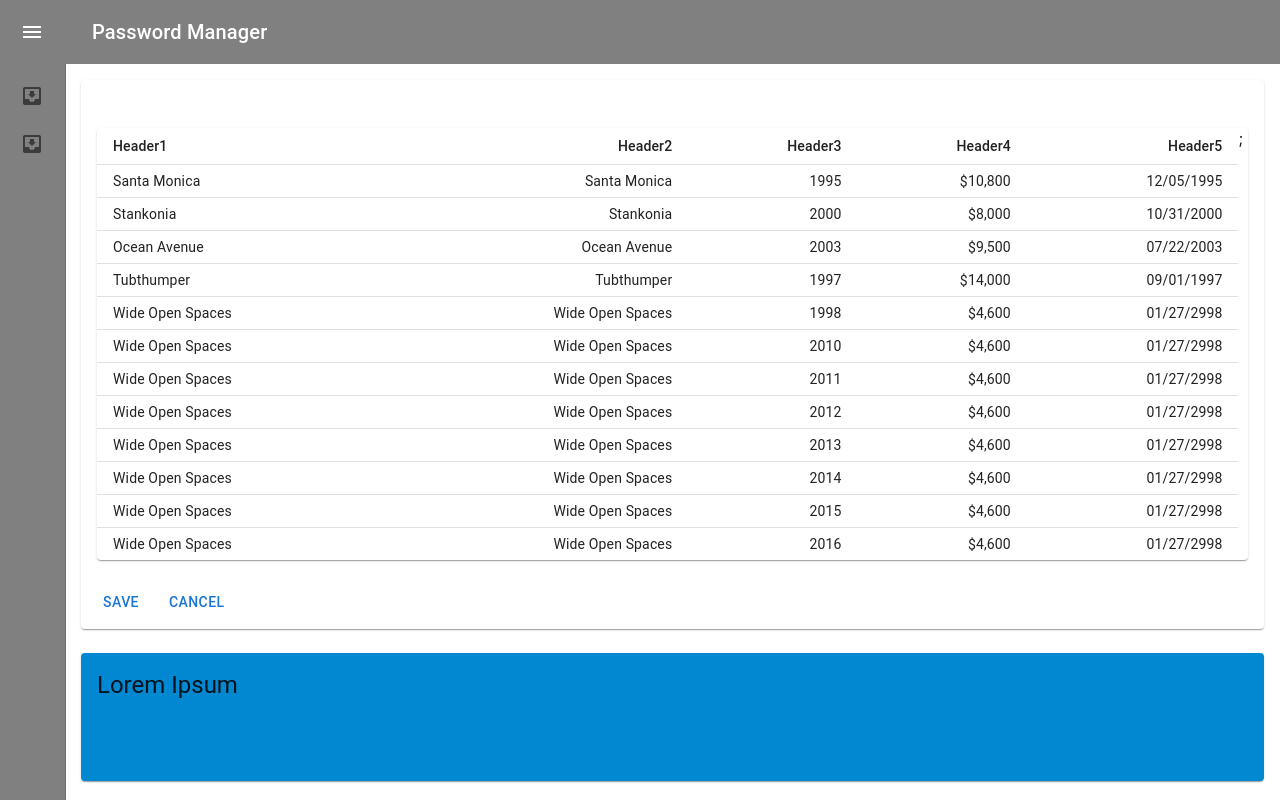
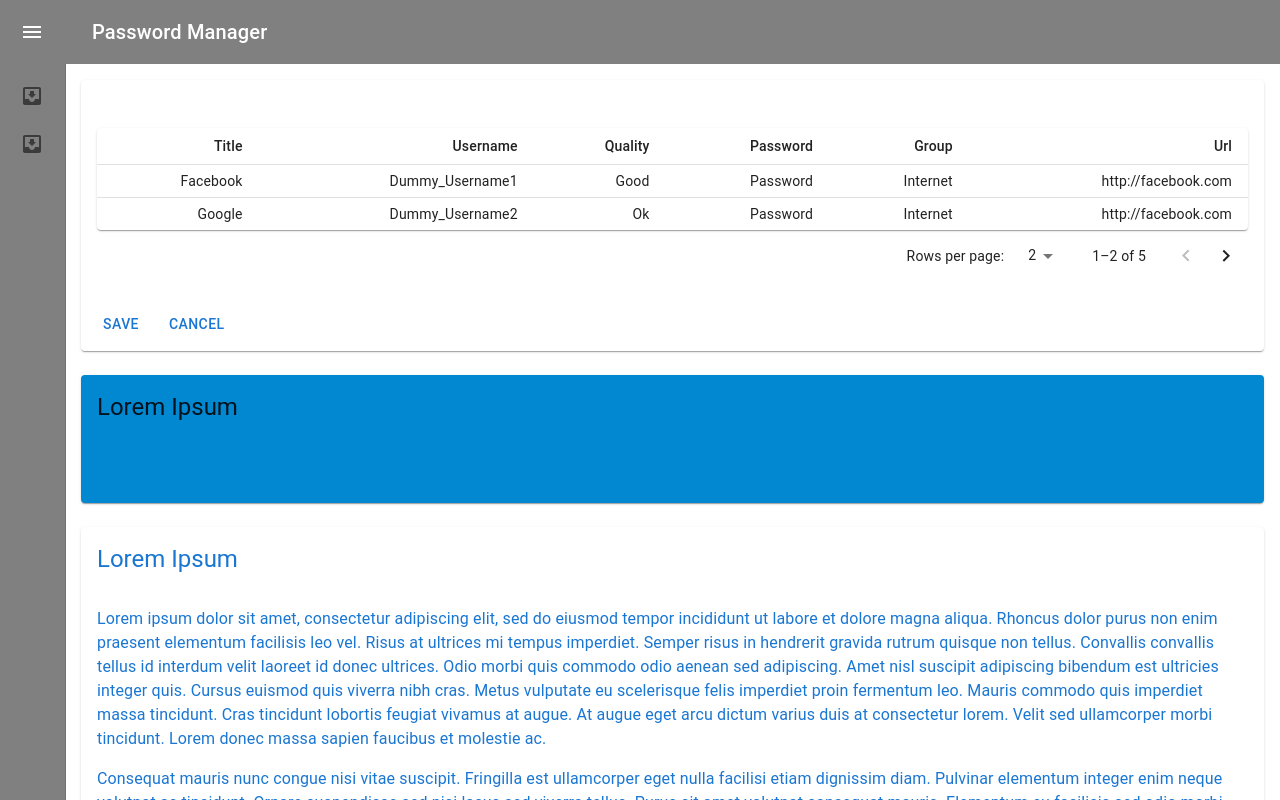
Before and after one commit to pandurx/Password-Manager, a React (Create React App) app: page / in a window 1280 px wide. Shown: the top 800 px of the page. Built offline with nearby package versions, Linux system fonts and the light colour scheme.

Commit message:
added events

```diff
--- a/package.json
+++ b/package.json
@@ -12,6 +12,7 @@
     "@emotion/styled": "^11.10.4",
     "@mui/icons-material": "^5.10.3",
     "@mui/material": "^5.10.4",
+    "@mui/x-data-grid": "^5.17.2",
     "@testing-library/jest-dom": "^5.16.5",
     "@testing-library/react": "^13.4.0",
     "@testing-library/user-event": "^13.5.0",
--- a/src/react/component/MasterTemplate.js
+++ b/src/react/component/MasterTemplate.js
@@ -1,5 +1,6 @@
 import * as React from 'react';
 import * as MuiMaterial from '@mui/material';
+import * as MuiDataGrid from '@mui/x-data-grid';
 import {
     UseLocation,
     BrowserRouter,
@@ -20,20 +21,28 @@
     getInvoices,
     getMenus,
     getUser,
-    getTitle
+    getTitle,
+    getAccounts
 } from '../data';
 
 class MasterTemplate extends React.Component {
     constructor(props) {
         super(props);
         this.state = {
-            context: null
+            context: null,
+            account: null
         }
     }
 
+
+
     render() {
+
         const handleContextChange = contex => {
             this.setState({context:contex})
+        }
+        const handleAccountSelect = contex => {
+            this.setState({account:contex})
         }
 
         const DrawerHeader = MuiMaterial.styled('div')(({ theme }) => ({
@@ -57,7 +66,13 @@
 
                 <MuiMaterial.Card elevation={0}  component="main" sx={{ flexGrow: 1, pt: 3, color: 'primary.main' }}>
                     <MuiMaterial.CardContent>
-                        <Table title={this.state.context} items={getInvoices()}></Table>
+
+
+                        <Table
+                            title={this.state.context}
+                            items={getAccounts()}
+                            handleAccountSelect={handleAccountSelect}
+                        />
 
                         <MuiMaterial.Card sx={{ mt:3, mb: 3, color: 'text.primary', backgroundColor: 'info.main' }}>
                             <MuiMaterial.CardHeader title="Lorem Ipsum" />
@@ -77,6 +92,7 @@
                             <MuiMaterial.CardHeader title="Lorem Ipsum" />
                             <MuiMaterial.CardContent>
                                 <MuiMaterial.Typography paragraph>
+                                    {this.state.account}
                                     Lorem ipsum dolor sit amet, consectetur adipiscing elit, sed do eiusmod
                                     tempor incididunt ut labore et dolore magna aliqua. Rhoncus dolor purus non
                                     enim praesent elementum facilisis leo vel. Risus at ultrices mi tempus
--- a/src/react/component/Table.js
+++ b/src/react/component/Table.js
@@ -1,16 +1,100 @@
 import * as React from 'react';
 import * as MuiMaterial from '@mui/material';
 
-// sample data
-const headers = [
-  {text:'Header1', align:'left'},
-  {text:'Header2', align:'right'},
-  {text:'Header3', align:'right'},
-  {text:'Header4', align:'right'},
-  {text:'Header5', align:'right'}
-]
+function descendingComparator(a, b, orderBy) {
+  if (b[orderBy] < a[orderBy]) {
+    return -1;
+  }
+  if (b[orderBy] > a[orderBy]) {
+    return 1;
+  }
+  return 0;
+}
+
+function getComparator(order, orderBy) {
+  return order === 'desc'
+    ? (a, b) => descendingComparator(a, b, orderBy)
+    : (a, b) => -descendingComparator(a, b, orderBy);
+}
+
+function stableSort(array, comparator) {
+  const stabilizedThis = array.map((el, index) => [el, index]);
+  stabilizedThis.sort((a, b) => {
+    const order = comparator(a[0], b[0]);
+    if (order !== 0) {
+      return order;
+    }
+    return a[1] - b[1];
+  });
+  return stabilizedThis.map((el) => el[0]);
+}
 
 export default function DenseTable(props) {
+  const [order, setOrder] = React.useState('asc');
+  const [orderBy, setOrderBy] = React.useState('calories');
+  const [selected, setSelected] = React.useState([]);
+  const [page, setPage] = React.useState(0);
+  const [dense, setDense] = React.useState(false);
+  const [rowsPerPage, setRowsPerPage] = React.useState(2);
+
+  let items = props.items.data;
+  let headers = props.items.headers;
+
+  const handleRequestSort = (event, property) => {
+    const isAsc = orderBy === property && order === 'asc';
+    setOrder(isAsc ? 'desc' : 'asc');
+    setOrderBy(property);
+  };
+
+  const handleSelectAllClick = (event) => {
+    if (event.target.checked) {
+      const newSelected = items.map((n) => n.name);
+      setSelected(newSelected);
+      return;
+    }
+    setSelected([]);
+  };
+
+  const handleClick = (event, name) => {
+    const selectedIndex = selected.indexOf(name);
+    let newSelected = [];
+
+    if (selectedIndex === -1) {
+      newSelected = newSelected.concat(selected, name);
+    } else if (selectedIndex === 0) {
+      newSelected = newSelected.concat(selected.slice(1));
+    } else if (selectedIndex === selected.length - 1) {
+      newSelected = newSelected.concat(selected.slice(0, -1));
+    } else if (selectedIndex > 0) {
+      newSelected = newSelected.concat(
+        selected.slice(0, selectedIndex),
+        selected.slice(selectedIndex + 1),
+      );
+    }
+
+    setSelected(newSelected);
+  };
+
+  const handleChangePage = (event, newPage) => {
+    setPage(newPage);
+  };
+
+  const handleChangeRowsPerPage = (event) => {
+    setRowsPerPage(parseInt(event.target.value, 10));
+    setPage(0);
+  };
+
+  const handleChangeDense = (event) => {
+    setDense(event.target.checked);
+  };
+
+  const isSelected = (name) => selected.indexOf(name) !== -1;
+
+  // Avoid a layout jump when reaching the last page with empty rows.
+  const emptyRows =
+    page > 0 ? Math.max(0, (1 + page) * rowsPerPage - items.length) : 0;
+
+
   return (
   <MuiMaterial.Card>
     <MuiMaterial.CardHeader title={props.title} />
@@ -19,31 +103,38 @@
         <MuiMaterial.Table sx={{ minWidth: 650 }} size="small" aria-label="a dense table">
           <MuiMaterial.TableHead>
             <MuiMaterial.TableRow>
-              {headers.map(header => {
+              { headers.map(header => {
                 return (
-                  <MuiMaterial.TableCell align={header.align}>{header.text}</MuiMaterial.TableCell>
+                  <MuiMaterial.TableCell key={header.field} align={header.align}>{header.headerName}</MuiMaterial.TableCell>
                 );
-              })};
+              })
+              }
             </MuiMaterial.TableRow>
           </MuiMaterial.TableHead>
           <MuiMaterial.TableBody>
-            {props.items.map((row) => (
-              <MuiMaterial.TableRow
-                key={row.number}
-                sx={{ '&:last-child td, &:last-child th': { border: 0 } }}
-              >
-                <MuiMaterial.TableCell component="th" scope="row">
-                  {row.name}
-                </MuiMaterial.TableCell>
-                <MuiMaterial.TableCell align="right">{row.name}</MuiMaterial.TableCell>
-                <MuiMaterial.TableCell align="right">{row.number}</MuiMaterial.TableCell>
-                <MuiMaterial.TableCell align="right">{row.amount}</MuiMaterial.TableCell>
-                <MuiMaterial.TableCell align="right">{row.due}</MuiMaterial.TableCell>
-              </MuiMaterial.TableRow>
-            ))}
+            { stableSort(items, getComparator(order, orderBy)).slice(page * rowsPerPage, page * rowsPerPage + rowsPerPage).map((item, index) => {
+                return(
+                  <MuiMaterial.TableRow key={index} sx={{ '&:last-child td, &:last-child th': { border: 0 } }}>
+                    { headers.map(header => {return <MuiMaterial.TableCell onClick={event => props.handleAccountSelect(item.Id)} key={header.field} align="right">{item[header.field]}</MuiMaterial.TableCell>}) }
+                  </MuiMaterial.TableRow>
+                );
+              })
+            }
+
           </MuiMaterial.TableBody>
         </MuiMaterial.Table>
       </MuiMaterial.TableContainer>
+
+      <MuiMaterial.TablePagination
+          rowsPerPageOptions={[2, 4, 6]}
+          component="div"
+          count={items.length}
+          rowsPerPage={2}
+          page={page}
+          onPageChange={handleChangePage}
+          onRowsPerPageChange={handleChangeRowsPerPage}
+        />
+
     </MuiMaterial.CardContent>
     <MuiMaterial.CardActions>
       <MuiMaterial.Button>Save</MuiMaterial.Button>
--- a/src/react/data.js
+++ b/src/react/data.js
@@ -76,6 +76,45 @@
     }
   ];
 
+  let columns = [
+    { field: 'Title', headerName: 'ID', width: 70 },
+    { field: 'Username', headerName: 'First name', width: 130 },
+    { field: 'Quality', headerName: 'Last name', width: 130 },
+    {
+      field: 'Password',
+      headerName: 'Age',
+      type: 'number',
+      width: 90,
+    }
+    // {
+    //   field: 'Group',
+    //   headerName: 'Full name',
+    //   description: 'This column has a value getter and is not sortable.',
+    //   sortable: false,
+    //   width: 160,
+    //   valueGetter: (params) =>
+    //     `${params.row.firstName || ''} ${params.row.lastName || ''}`,
+    // },
+  ];
+
+  let accounts = {
+    data: [
+      { Id: 1, Title: 'Facebook', Username: 'Dummy_Username1', Quality: 'Good', Password: 'Password', Group: 'Internet', Url: 'http://facebook.com' },
+      { Id: 2, Title: 'Google', Username: 'Dummy_Username2', Quality: 'Ok', Password: 'Password', Group: 'Internet', Url: 'http://facebook.com' },
+      { Id: 3, Title: 'Amazon', Username: 'Dummy_Username3', Quality: 'Bad', Password: 'Password', Group: 'Internet', Url: 'http://facebook.com' },
+      { Id: 4, Title: 'Microsoft', Username: 'Dummy_Username4', Quality: 'Good', Password: 'Password', Group: 'Internet', Url: 'http://facebook.com' },
+      { Id: 5, Title: 'GitHub', Username: 'Dummy_Username5', Quality: 'Good', Password: 'Password', Group: 'Internet', Url: 'http://facebook.com' }
+    ],
+    headers: [
+      { field: 'Title', headerName: 'Title', width: 70, align: 'right' },
+      { field: 'Username', headerName: 'Username', width: 130, align: 'right' },
+      { field: 'Quality', headerName: 'Quality', width: 130, align: 'right' },
+      { field: 'Password', headerName: 'Password', width: 90, align: 'right' },
+      { field: 'Group', headerName: 'Group', width: 90, align: 'right' },
+      { field: 'Url', headerName: 'Url', width: 90, align: 'right' }
+    ]
+  }
+
   let title = "Password Manager";
   let user = {
       first: "john",
@@ -92,6 +131,9 @@
     return invoices;
   }
 
+  export function getAccounts() {
+    return accounts;
+  }
 
   export function getUser() {
     return user;
```
Also changed, not shown: 1 other file (tests, documents, lock files or other folders).
